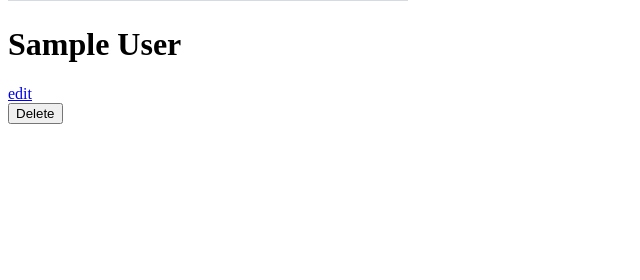
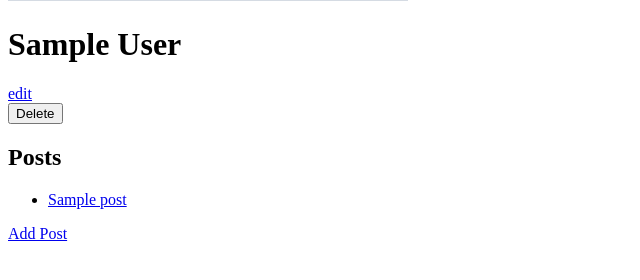
Before and after one commit to user-owang/flask-blogly, a Flask app: page /users/1 in a window 1280 px wide. Shown: the part 307-587 px from the top of the page, without its empty margins (0-640 px from the left). Run offline with Flask 2, Linux system fonts and the light colour scheme; tables that the repository leaves empty hold one stand-in row (values such as "Sample post"); grey boxes marked "Sample" are stand-in pictures.

Commit message:
finished part 2

```diff
--- a/app.py
+++ b/app.py
@@ -2,7 +2,7 @@
 
 from flask import Flask, request, redirect, render_template
 from flask_debugtoolbar import DebugToolbarExtension
-from models import db, connect_db, Users
+from models import db, connect_db, Users, Posts
 
 app = Flask(__name__)
 app.config['SQLALCHEMY_DATABASE_URI'] = 'postgresql:///blogly'
@@ -74,3 +74,54 @@ def delete_user(user_id):
 
   db.session.commit()
   return redirect('/users')
+
+@app.route('/users/<int:user_id>/posts/new')
+def show_new_post_form(user_id):
+  """show form to add a new post as user with user.id == user_id"""
+  user = Users.query.get_or_404(user_id)
+  return render_template('newpost.html', user=user)
+
+@app.route('/users/<int:user_id>/posts/new', methods=['POST'])
+def add_post(user_id):
+  """logic to add a new post to table as a user with user.id == user_id"""
+  title = request.form['title']
+  content = request.form['content']
+  user = Users.query.get_or_404(user_id)
+  new_post = Posts(title=title, content=content, auth_id=user.id)
+
+  db.session.add(new_post)
+  db.session.commit()
+  return redirect(f'/users/{user_id}')
+
+@app.route('/posts/<int:post_id>')
+def show_post(post_id):
+  """Show post details where post.id == post_id"""
+  post = Posts.query.get_or_404(post_id)
+  return render_template('post.html', post=post)
+
+@app.route('/posts/<int:post_id>/edit')
+def show_edit_post_form(post_id):
+  """Show form to edit post where post.id == post_id"""
+  post = Posts.query.get_or_404(post_id)
+  return render_template('editpost.html', post=post)
+
+@app.route('/posts/<int:post_id>/edit', methods=['POST'])
+def edit_post(post_id):
+  """logic to edit post and update table where post.id == post_id"""
+  post = Posts.query.get_or_404(post_id)
+  post.title = request.form['title']
+  post.content = request.form['content']
+
+  db.session.add(post)
+  db.session.commit()
+  return redirect(f'/posts/{post.id}')
+
+@app.route('/posts/<int:post_id>/delete', methods=['POST'])
+def delete_post(post_id):
+  """logic to delete a post with post.id == post_id from the table"""
+  post = Posts.query.get_or_404(post_id)
+  auth = post.auth_id
+  Posts.query.filter_by(id=post_id).delete()
+
+  db.session.commit()
+  return redirect(f'/users/{auth}')
--- a/templates/details.html
+++ b/templates/details.html
@@ -12,6 +12,15 @@
         <input type="submit" value="Delete" />
       </form>
     </div>
+    <h2>Posts</h2>
+    <ul>
+      {% for post in user.posts %}
+      <li>
+        <a href="/posts/{{post.id}}">{{post.title}}</a>
+      </li>
+      {% endfor %}
+    </ul>
+    <a href="/users/{{user.id}}/posts/new">Add Post</a>
   </div>
 </div>
 {% endblock %}
```
Also changed, not shown: models.py (+14 -0 lines), templates/editpost.html (added, +13 -0 lines), templates/newpost.html (added, +11 -0 lines), templates/post.html (added, +12 -0 lines), test_blogly_app.py (+62 -3 lines).
